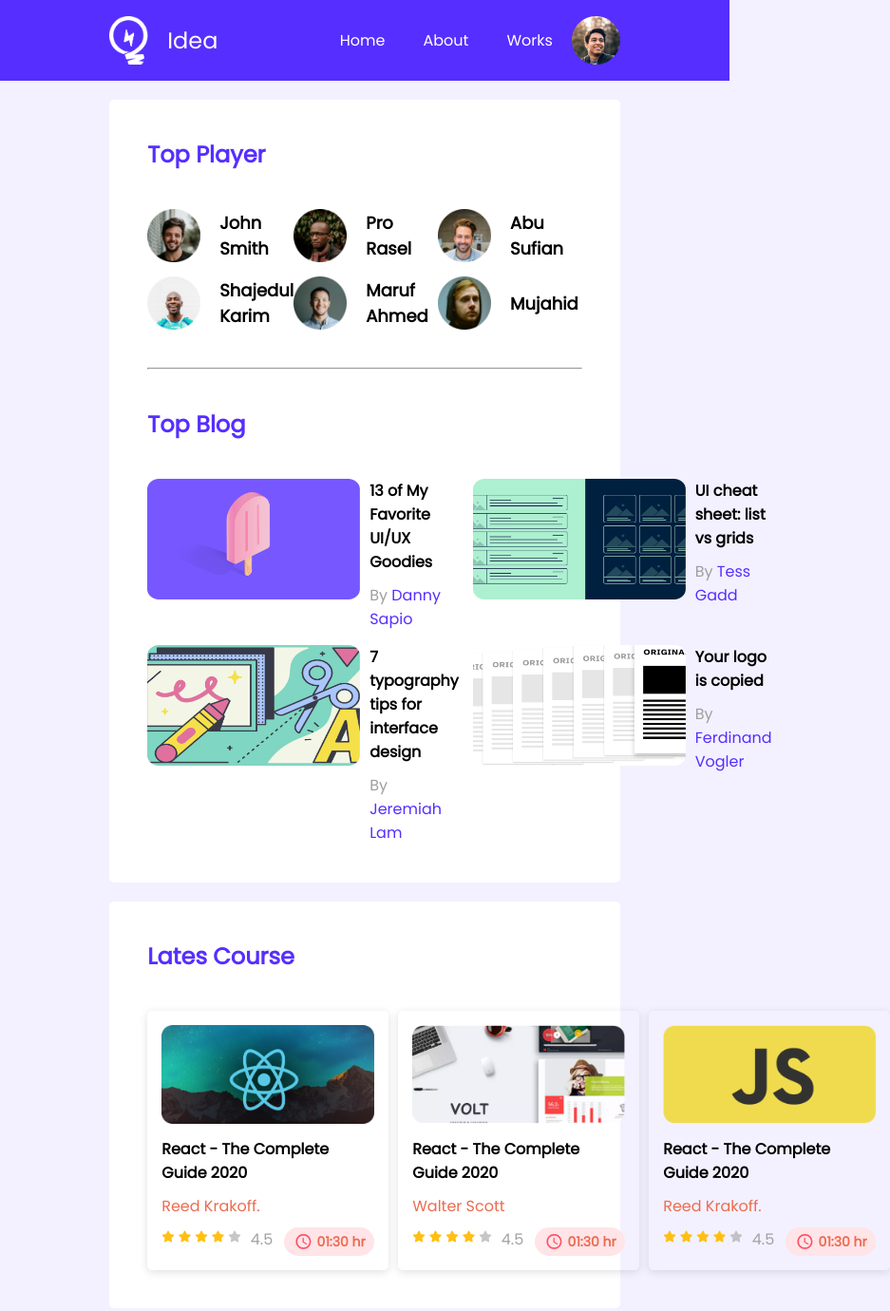
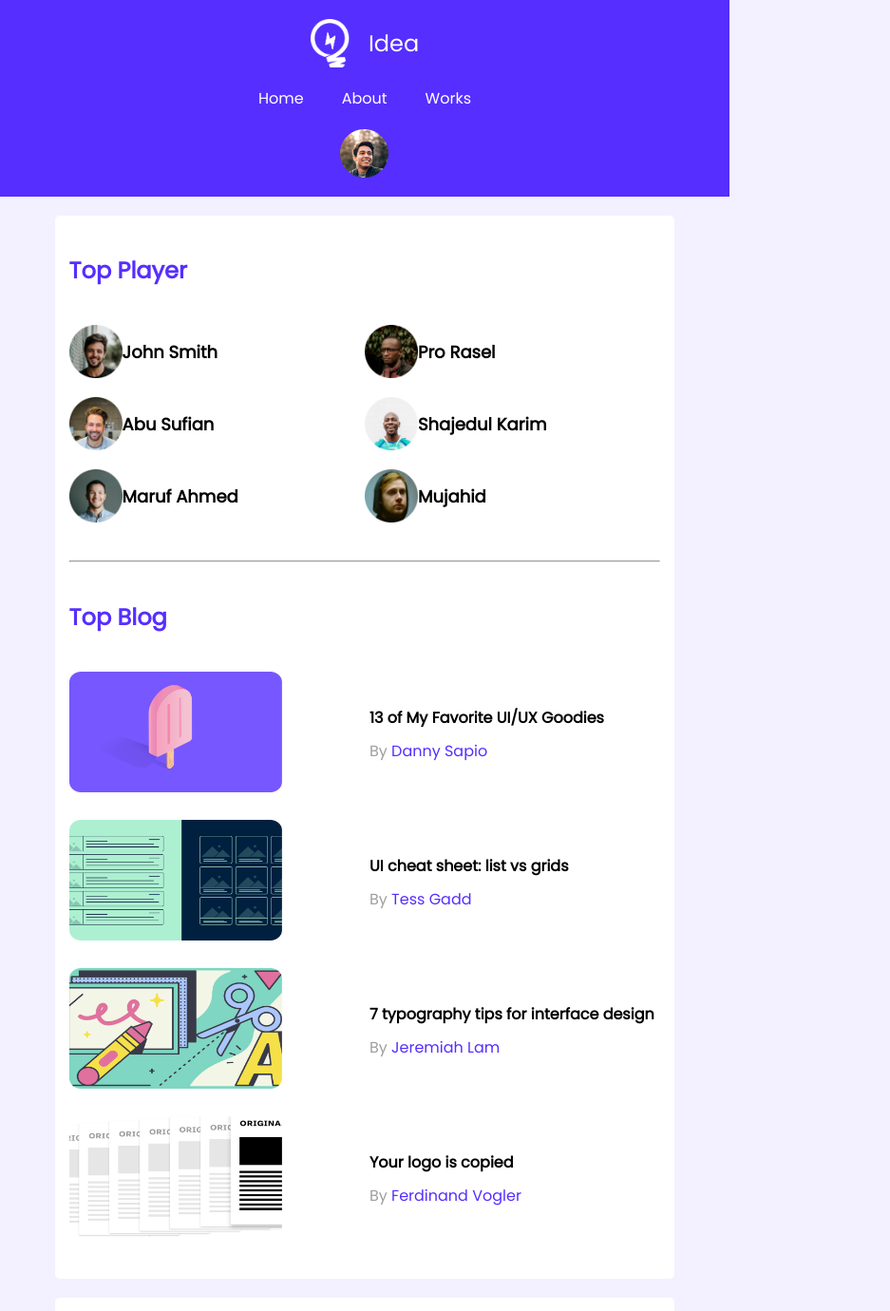
Before and after one commit to Programmer-Mehadi/leader-board, a plain HTML site: page index.html in a window 768 px wide. Shown: the top 1380 px of the page at 95% size, 937 px wide, since content can reach past the window. Drawn offline with Linux system fonts and the light colour scheme.

Commit message:
width solve

```diff
--- a/index.html
+++ b/index.html
@@ -125,6 +125,7 @@
               <div class="img">
                 <img src="images/courses/course-1.png" alt="" />
               </div>
+              <div class="content-section">
                 <div class="content">
                   <div class="heading">
                     <h4>React - The Complete Guide 2020</h4>
@@ -150,10 +151,12 @@
                   </div>
                 </div>
               </div>
+            </div>
             <div class="course">
               <div class="img">
                 <img src="images/courses/course-2.png" alt="" />
               </div>
+              <div class="content-section">
                 <div class="content">
                   <div class="heading">
                     <h4>React - The Complete Guide 2020</h4>
@@ -179,10 +182,12 @@
                   </div>
                 </div>
               </div>
+            </div>
             <div class="course">
               <div class="img">
                 <img src="images/courses/course-3.png" alt="" />
               </div>
+              <div class="content-section">
                 <div class="content">
                   <div class="heading">
                     <h4>React - The Complete Guide 2020</h4>
@@ -210,6 +215,7 @@
               </div>
             </div>
           </div>
+        </div>
       </section>
       <section class="faka"></section>
       <!-- course section end -->
--- a/style/style.css
+++ b/style/style.css
@@ -208,7 +208,7 @@ main {
 }
 /* Lates course section end */
 /* Media query form small device */
-@media screen and (max-width: 688px) {
+@media only screen and (max-width: 688px) {
   .header-container {
     padding: 20px;
     flex-direction: column;
@@ -253,3 +253,54 @@ main {
     row-gap: 25px;
   }
 }
+@media only screen and (min-width: 689px) and (max-width: 992px) {
+  .header-container {
+    padding: 20px;
+    flex-direction: column;
+    justify-content: center;
+    align-items: center;
+  }
+  .navbar {
+    flex-direction: column;
+    justify-content: center;
+    align-items: center;
+  }
+  main {
+    width: 85%;
+  }
+  .container {
+    padding: 40px 15px;
+  }
+  .players {
+    display: grid;
+    grid-template-columns: 1fr 1fr;
+    row-gap: 20px;
+  }
+
+  .player h3 {
+    margin-left: 0px;
+  }
+  .blogs {
+    display: grid;
+    grid-template-columns: 1fr;
+    row-gap: 25px;
+  }
+  .blog {
+    row-gap: 5px;
+    justify-content: center;
+    align-items: center;
+    grid-template-columns: 1fr 1fr;
+  }
+  .courses {
+    display: grid;
+    grid-template-columns: 1fr;
+    row-gap: 20px;
+  }
+  .course {
+    display: flex;
+    flex-direction: row;
+  }
+  .content-section {
+    margin-left: 20px;
+  }
+}
```
Lines whose indentation alone changed are shown as unchanged.
